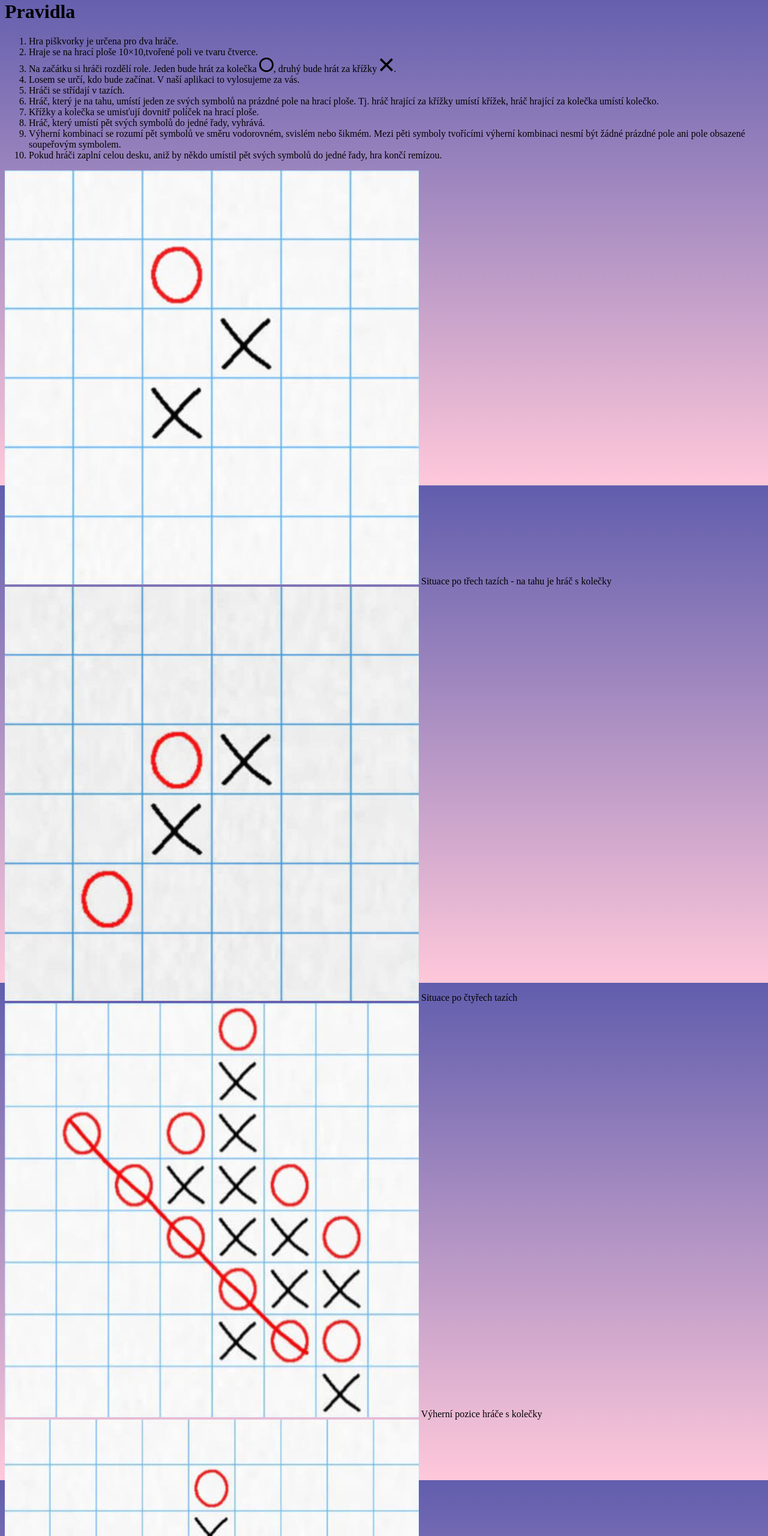
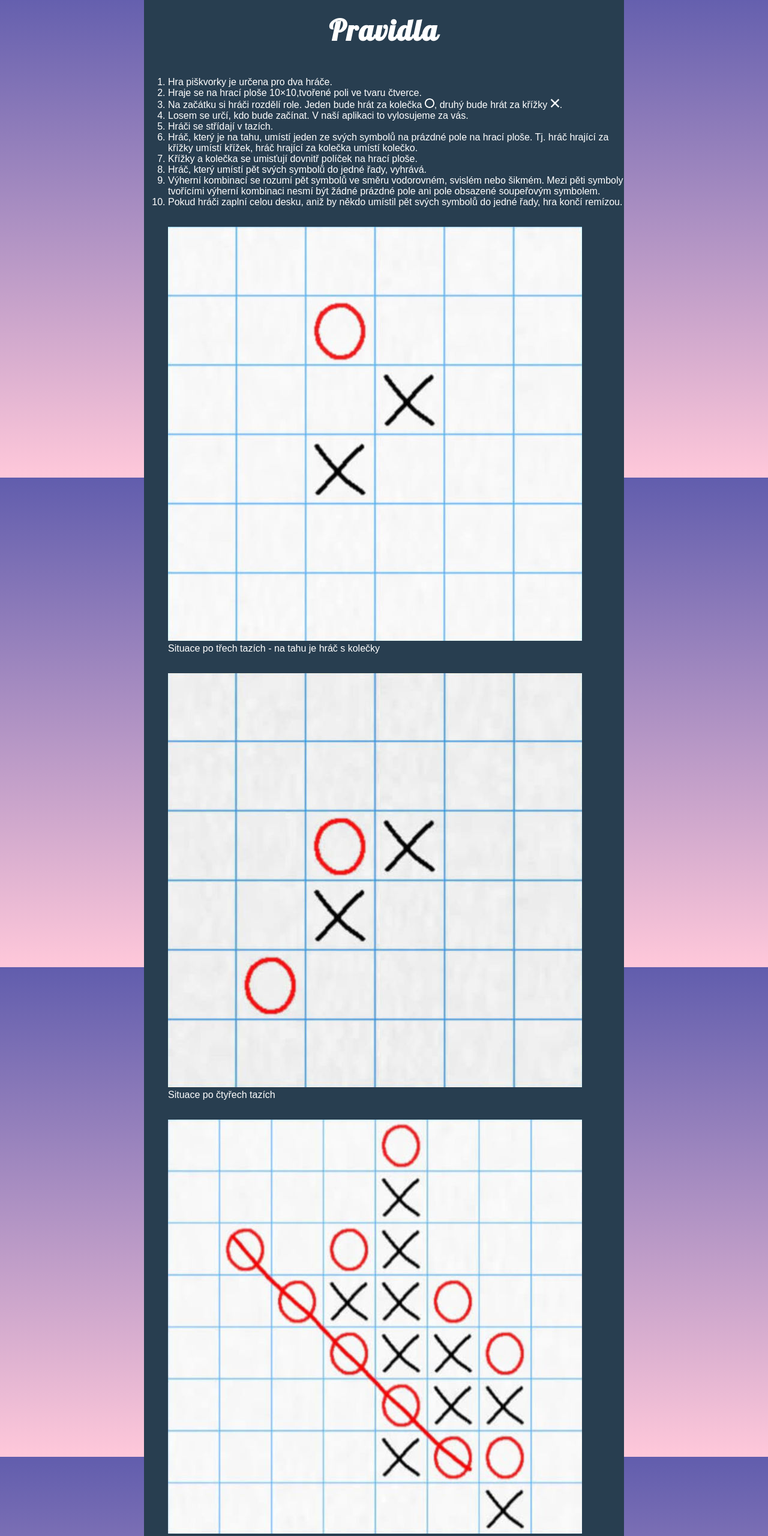
Before and after one commit to JuliettaMicekova/Piskvorky, a plain HTML site: page pravidla.html in a window 1280 px wide. Shown: the part 20-2580 px from the top of the page at 60% size. Drawn offline with Linux system fonts and the light colour scheme.

Commit message:
Figure and container-pravidla

```diff
--- a/pravidla.html
+++ b/pravidla.html
@@ -5,69 +5,98 @@
     <meta http-equiv="X-UA-Compatible" content="IE=edge" />
     <meta name="viewport" content="width=device-width, initial-scale=1.0" />
     <link rel="stylesheet" href="styly.css" />
-    <title>Document</title>
+    <title>Pravidla</title>
   </head>
   <body>
+    <div class="container-pravidla">
       <h1>Pravidla</h1>
       <style>
         @import url('https://fonts.googleapis.com/css2?family=Lobster&display=swap');
       </style>
-    <div>
       <ol>
         <li>Hra piškvorky je určena pro dva hráče.</li>
         <li>Hraje se na hrací ploše 10×10,tvořené poli ve tvaru čtverce.</li>
-      <li>Na začátku si hráči rozdělí role. Jeden bude hrát za kolečka <img class="kolečko" src="circle.svg" alt="kolečko"/>, druhý bude hrát za křížky <img class="kolečko" src="cross.svg" alt="křížek"/>.
+        <li>
+          Na začátku si hráči rozdělí role. Jeden bude hrát za kolečka
+          <img class="circle" src="circle.svg" alt="kolečko" />, druhý bude hrát
+          za křížky <img class="cross" src="cross.svg" alt="křížek" />.
         </li>
-      <li>Losem se určí, kdo bude začínat. V naší aplikaci to vylosujeme za vás.</li>
+        <li>
+          Losem se určí, kdo bude začínat. V naší aplikaci to vylosujeme za vás.
+        </li>
         <li>Hráči se střídají v tazích.</li>
-      <li> Hráč, který je na tahu, umístí jeden ze svých symbolů na prázdné pole na
-      hrací ploše. Tj. hráč hrající za křížky umístí křížek, hráč hrající za
-      kolečka umístí kolečko.</li>
-      <li>Křížky a kolečka se umisťují dovnitř políček na
-      hrací ploše.</li>
+        <li>
+          Hráč, který je na tahu, umístí jeden ze svých symbolů na prázdné pole
+          na hrací ploše. Tj. hráč hrající za křížky umístí křížek, hráč hrající
+          za kolečka umístí kolečko.
+        </li>
+        <li>Křížky a kolečka se umisťují dovnitř políček na hrací ploše.</li>
         <li>Hráč, který umístí pět svých symbolů do jedné řady, vyhrává.</li>
-      <li>Výherní kombinací se rozumí pět symbolů ve směru vodorovném, svislém nebo
-      šikmém. Mezi pěti symboly tvořícími výherní kombinaci nesmí být žádné
-      prázdné pole ani pole obsazené soupeřovým symbolem.</li>
-      <li>Pokud hráči zaplní celou desku, aniž by někdo umístil pět svých symbolů do jedné řady, hra končí remízou.</li>
+        <li>
+          Výherní kombinací se rozumí pět symbolů ve směru vodorovném, svislém
+          nebo šikmém. Mezi pěti symboly tvořícími výherní kombinaci nesmí být
+          žádné prázdné pole ani pole obsazené soupeřovým symbolem.
+        </li>
+        <li>
+          Pokud hráči zaplní celou desku, aniž by někdo umístil pět svých
+          symbolů do jedné řady, hra končí remízou.
+        </li>
       </ol>
+
+      <div>
+        <figure>
+          <img src="instructions-01.jpeg" alt="instruction-01" />
+          <figurecaption
+            >Situace po třech tazích - na tahu je hráč s kolečky</figurecaption
+          >
+        </figure>
       </div>
 
       <div>
-      <img class="instruction--01" src="instructions-01.jpeg" alt="instruction-01">
-      Situace po třech tazích - na tahu je hráč s kolečky
+        <figure>
+          <img src="instructions-02.jpeg" alt="instruction-02" />
+          <figurecaption>Situace po čtyřech tazích</figurecaption>
+        </figure>
       </div>
 
       <div>
-      <img class="instruction--02" src="instructions-02.jpeg" alt="instruction-02">
-      Situace po čtyřech tazích
+        <figure>
+          <img src="instructions-03.jpeg" alt="instruction-03" />
+          <figurecaption>Výherní pozice hráče s kolečky</figurecaption>
+        </figure>
       </div>
 
       <div>
-      <img class="instruction--03" src="instructions-03.jpeg" alt="instruction-03">
-      Výherní pozice hráče s kolečky
+        <figure>
+          <img src="instructions-04.jpeg" alt="instruction-04" />
+          <figurecaption
+            >V této situaci nikdo nevyhrává.Pokud je na tahu hráč s kolečky,
+            může přidat další kolečko do šikmé řady, kde už má 4 kolečka, a
+            vyhraje.</figurecaption
+          >
+        </figure>
       </div>
 
       <div>
-      <img class="instruction--04" src="instructions-04.jpeg" alt="instruction-04">
-      V této situaci nikdo nevyhrává.Pokud je na tahu hráč s kolečky, může přidat další kolečko do
-      šikmé řady, kde už má 4 kolečka, a vyhraje.
+        <figure>
+          <img src="instructions-05.jpeg" alt="instruction-04" />
+          <figurecaption>Výherní pozice hráče s křížky</figurecaption>
+        </figure>
       </div>
 
       <div>
-      <img class="instruction--05" src="instructions-05.jpeg" alt="instruction-04">
-      Výherní pozice hráče s křížky
-    </div>
-
-    <div>
-      <img class="instruction--06" src="instructions-06.jpeg" alt="instruction-04">
-      Ještě jedna výherní pozice hráče s kolečky
+        <figure>
+          <img src="instructions-06.jpeg" alt="instruction-04" />
+          <figurecaption
+            >Ještě jedna výherní pozice hráče s kolečky</figurecaption
+          >
+        </figure>
       </div>
 
       <div>
         <a class="Btn--rules" href="index.html">Pravidla</a>
         <a class="Btn--play" href="index.html">Začít hrát</a>
       </div>
-    </p>
+    </div>
   </body>
 </html>
--- a/styly.css
+++ b/styly.css
@@ -11,10 +11,11 @@ p {
   padding-right: 10px;
   padding-bottom: 20px;
 }
-.Piškvorky {
+h1 {
   font-family: 'Lobster', cursive;
-  font-size: 150%;
+  font-size: 300%;
   letter-spacing: 2px;
+  text-align: center;
 }
 
 .container {
@@ -63,3 +64,24 @@ p {
   padding: 18px;
 }
 /* ----------------Uloha č.2.------------------ */
+
+.circle,
+.cross {
+  width: 1em;
+  height: 1em;
+  filter: invert(100%);
+}
+.container-pravidla {
+  display: flex;
+  flex-direction: column;
+  background-color: #283e50;
+  color: #ffffff;
+  font-family: Arial, Helvetica, sans-serif;
+  margin: auto;
+  text-align: left;
+  width: 800px;
+}
+
+.figure {
+  text-align: center;
+}
```
Also changed, not shown: index.html (+4 -6 lines). Lines whose indentation alone changed are shown as unchanged.
